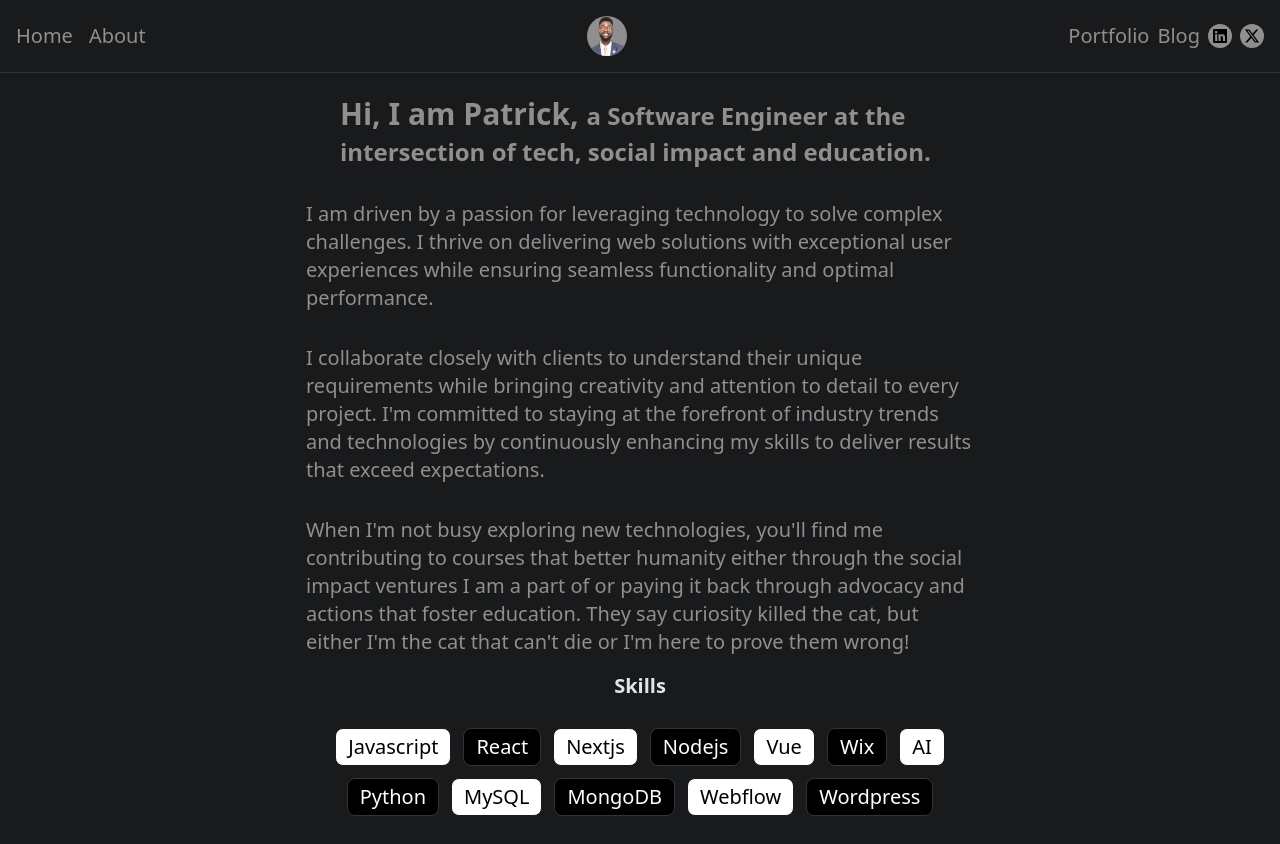
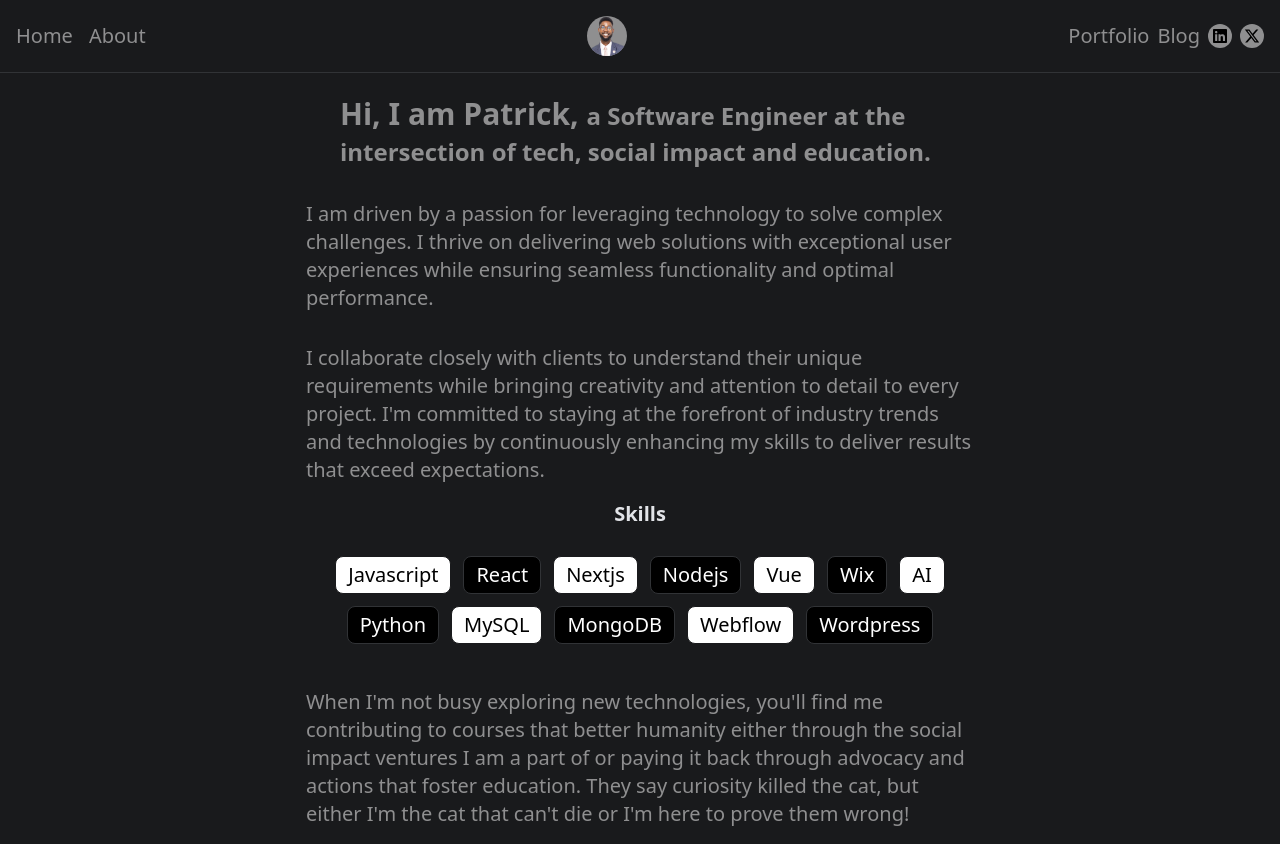
Before and after one commit to Patrick-Chukwu/Patrick-Chukwu, a React (Vite) app: page /about in a window 1280 px wide. Built offline with nearby package versions, Linux system fonts and the light colour scheme.

Commit message:
Update file

```diff
--- a/src/pages/About.jsx
+++ b/src/pages/About.jsx
@@ -17,6 +17,8 @@ I am driven by a passion for leveraging technology to solve complex challenges.
 
 </p>
 <p className="text-sm md:text-xl font-medium p-4 text-left">I collaborate closely with clients to understand their unique requirements while bringing creativity and attention to detail to every project. I'm committed to staying at the forefront of industry trends and technologies by continuously enhancing my skills to deliver results that exceed expectations.</p>
+<h3 className="text-xl font-bold text-center text-secondary">Skills</h3>
+<Skills/>
 <p className="p-4 text-sm font-medium md:text-xl">When I'm not busy exploring new technologies, you'll find me contributing to courses that better humanity either through the social impact ventures I am a part of or paying it back through advocacy and actions that foster education.
 
 They say curiosity killed the cat, but either I'm the cat that can't die or I'm here to prove them wrong!</p>
@@ -24,8 +26,7 @@ They say curiosity killed the cat, but either I'm the cat that can't die or I'm
 
       </div>
 
-      <h3 className="text-xl font-bold text-center text-secondary">Skills</h3>
-      <Skills/>
+
     </div>
   )
 }
```
